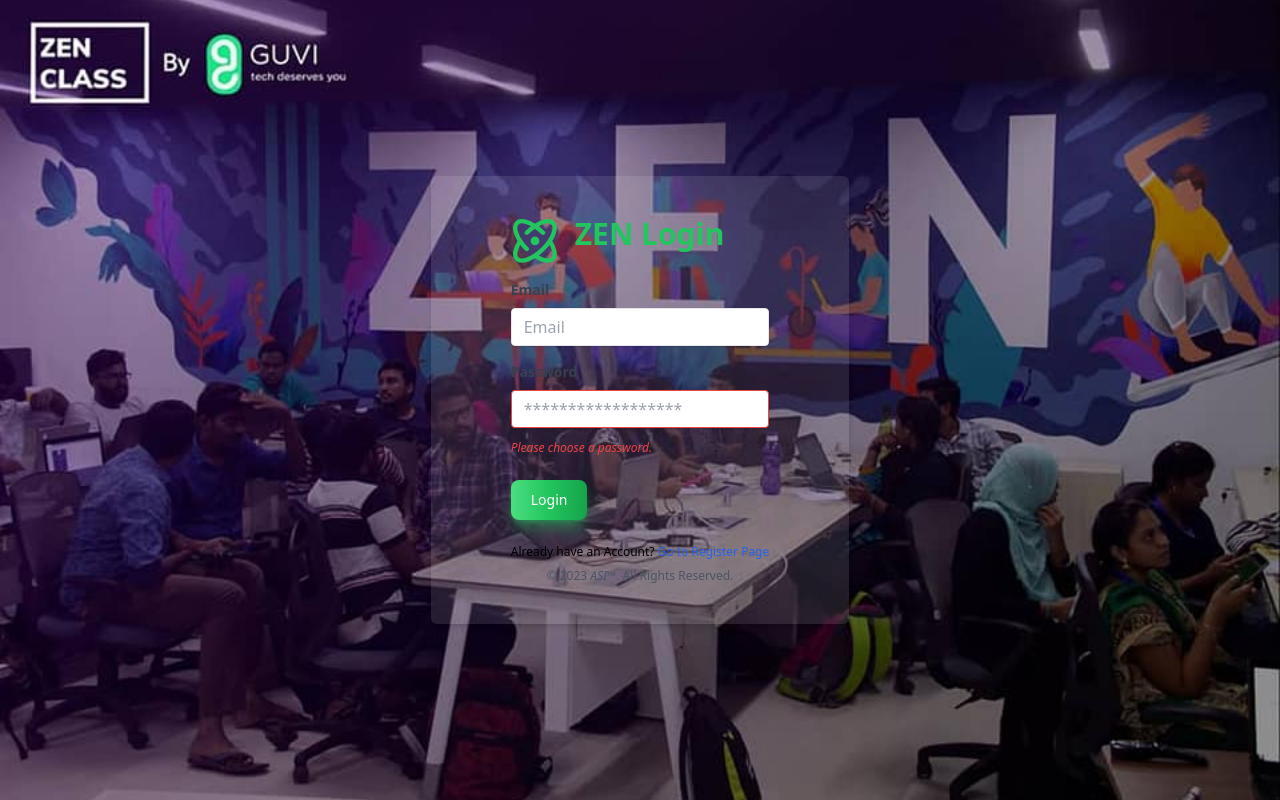
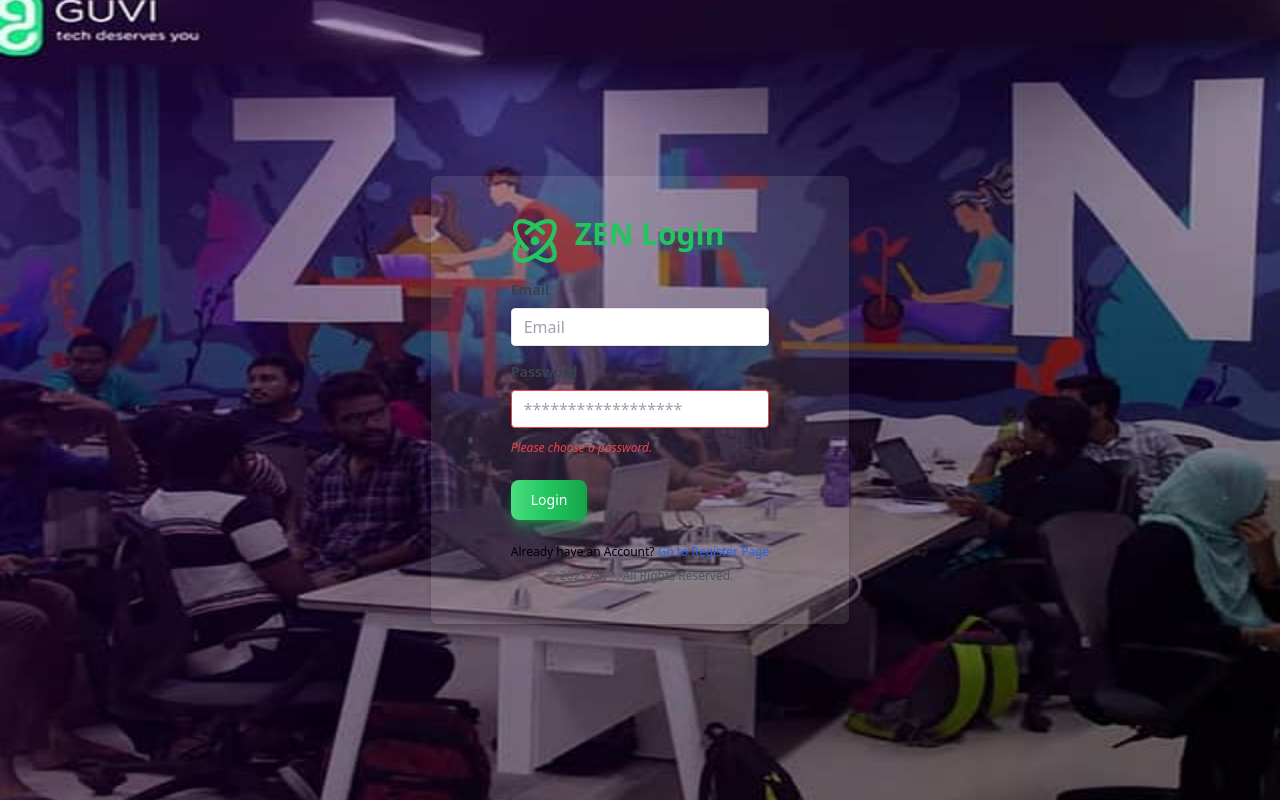
Before and after one commit to Aswin-Annalath1/Zen_query-frontend, a React (Vite) app: page /login in a window 1280 px wide. Built offline with nearby package versions, Linux system fonts and the light colour scheme.

Commit message:
small changes in image

```diff
--- a/src/components/Loginzen.jsx
+++ b/src/components/Loginzen.jsx
@@ -35,7 +35,7 @@
   navigate("/login")
 }
 return (
-    <div className="bg-cover bg-center" style={{ backgroundImage: 'url("/images/zenQ.jpg")' }}>
+    <div className="bg-cover bg-center" style={{ backgroundImage: 'url("/images/zenQ.jpg")', backgroundSize: '1920px 960px',backgroundRepeat: 'no-repeat', backgroundPosition: 'center' }}>
       <div className="min-h-screen flex items-center justify-center">
         <div className=" bg-white bg-opacity-10 hover:bg-opacity-70 p-10 pl-20 pr-20 rounded-md shadow-md ">
           <div className="flex mb-3 ">
--- a/src/components/Registerzen.jsx
+++ b/src/components/Registerzen.jsx
@@ -32,7 +32,7 @@
   }}
 
   return (
-    <div className="bg-cover bg-center" style={{ backgroundImage: 'url("/images/zenQ.jpg")' }}>
+    <div className="bg-cover bg-center" style={{ backgroundImage: 'url("/images/zenQ.jpg")',backgroundSize: '1920px 960px', backgroundRepeat: 'no-repeat', backgroundPosition: 'center'}}>
       <div className="min-h-screen flex items-center justify-center">
         <div className=" bg-white bg-opacity-10 hover:bg-opacity-70 p-10 pl-20 pr-20 rounded-md shadow-md ">
           <div className="flex mb-3 ">
```
